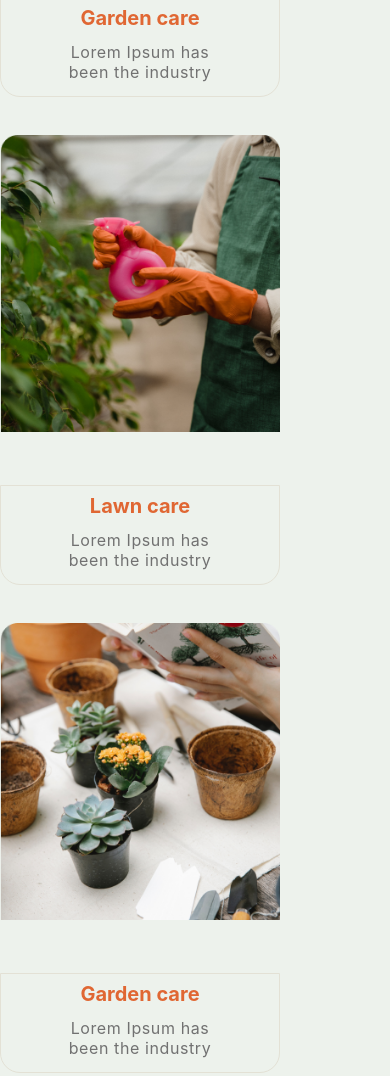
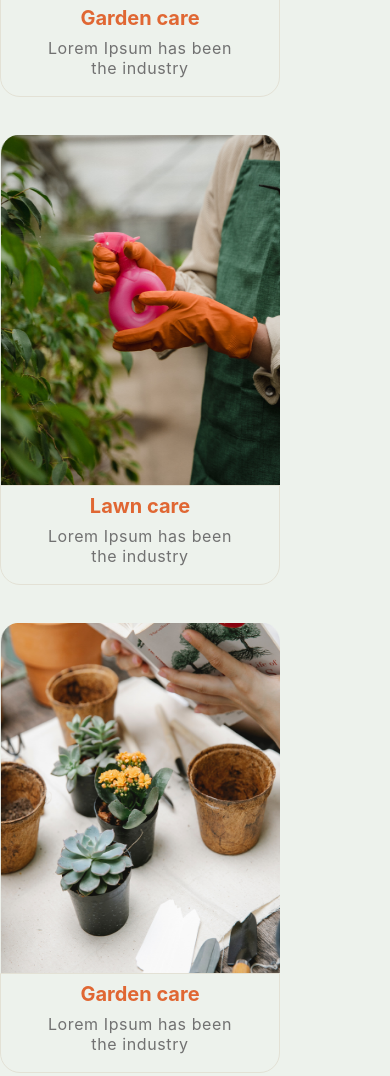
Before and after one commit to slawkir/plants, a plain HTML site: page plants/index.html in a window 390 px wide. Shown: the part 1960-3036 px from the top of the page. Drawn offline with Linux system fonts and the light colour scheme.

Commit message:
feat: add service in layout 768px

```diff
--- a/plants/assets/css/style.css
+++ b/plants/assets/css/style.css
@@ -262,12 +262,14 @@ nav {
   flex-direction: column;
   justify-content: flex-start;
   margin-bottom: 55px;
+  width: 330px;
+  height: 450px;
 }
 
 .service__card {
   display: flex;
   flex-direction: column;
-  justify-content: flex-start;
+  justify-content: space-between;
   align-items: center;
   width: 330px;
   height: 100px;
--- a/plants/assets/css/style768.css
+++ b/plants/assets/css/style768.css
@@ -85,6 +85,10 @@
   height: 288px;
 }
 
+.service {
+  height: 1780px;
+}
+
 .service__wrapper {
   flex-direction: column;
   justify-content: space-between;
@@ -99,7 +103,7 @@
 
 .service__array {
   margin-top: 40px;
-  /* padding-bottom: 66px; */
+  padding-bottom: 66px;
 }
 
 .service__item {
@@ -112,27 +116,26 @@
 .service__item-picture {
   width: 280px;
   height: 350px;
+  /* margin-bottom: 0; */
 }
 
 .service__card {
   width: 280px;
   height: 100px;
-  /* padding-top: 10px; */
-  padding-bottom: 20px;
-  border: 1px solid #E3E1D5;
-  border-radius: 0px 0px 20px 20px;
+  padding-top: 10px;
 }
 
 .service__card-title {
-  padding: 10px 0 14px 0;
+  padding: 0;
   font-size: 20px;
 }
 
 .service__card-text {
   letter-spacing: 0.6px;
-  width: 183px;
-  height: 42px;
+  width: 201px;
+  height: 40px;
   text-align: center;
+  margin-top: 10px;
 }
 
 
--- a/plants/index.html
+++ b/plants/index.html
@@ -82,35 +82,35 @@
             </div>
           </div>
           <div class="service__item">
-            <img src="./assets/img/service__item-picture-2.png" alt="plants" class="service__item__picture">
+            <img src="./assets/img/service__item-picture-2.png" alt="plants" class="service__item-picture">
             <div class="service__card">
               <h3 class="service__card-title">Planting</h3>
               <p class="service__card-text">Lorem Ipsum has been the industry</p>
             </div>
           </div>
           <div class="service__item">
-            <img src="./assets/img/service__item-picture-3.png" alt="plants" class="service__item__picture">
+            <img src="./assets/img/service__item-picture-3.png" alt="plants" class="service__item-picture">
             <div class="service__card">
               <h3 class="service__card-title">Lawn care</h3>
               <p class="service__card-text">Lorem Ipsum has been the industry</p>
             </div>
           </div>
           <div class="service__item">
-            <img src="./assets/img/service__item-picture-4.png" alt="plants" class="service__item__picture">
+            <img src="./assets/img/service__item-picture-4.png" alt="plants" class="service__item-picture">
             <div class="service__card">
               <h3 class="service__card-title">Planting</h3>
               <p class="service__card-text">Lorem Ipsum has been the industry</p>
             </div>
           </div>
           <div class="service__item">
-            <img src="./assets/img/service__item-picture-5.png" alt="plants" class="service__item__picture">
+            <img src="./assets/img/service__item-picture-5.png" alt="plants" class="service__item-picture">
             <div class="service__card">
               <h3 class="service__card-title">Garden care</h3>
               <p class="service__card-text">Lorem Ipsum has been the industry</p>
             </div>
           </div>
           <div class="service__item">
-            <img src="./assets/img/service__item-picture-6.png" alt="plants" class="service__item__picture">
+            <img src="./assets/img/service__item-picture-6.png" alt="plants" class="service__item-picture">
             <div class="service__card">
               <h3 class="service__card-title">Planting</h3>
               <p class="service__card-text">Lorem Ipsum has been the industry</p>
```
